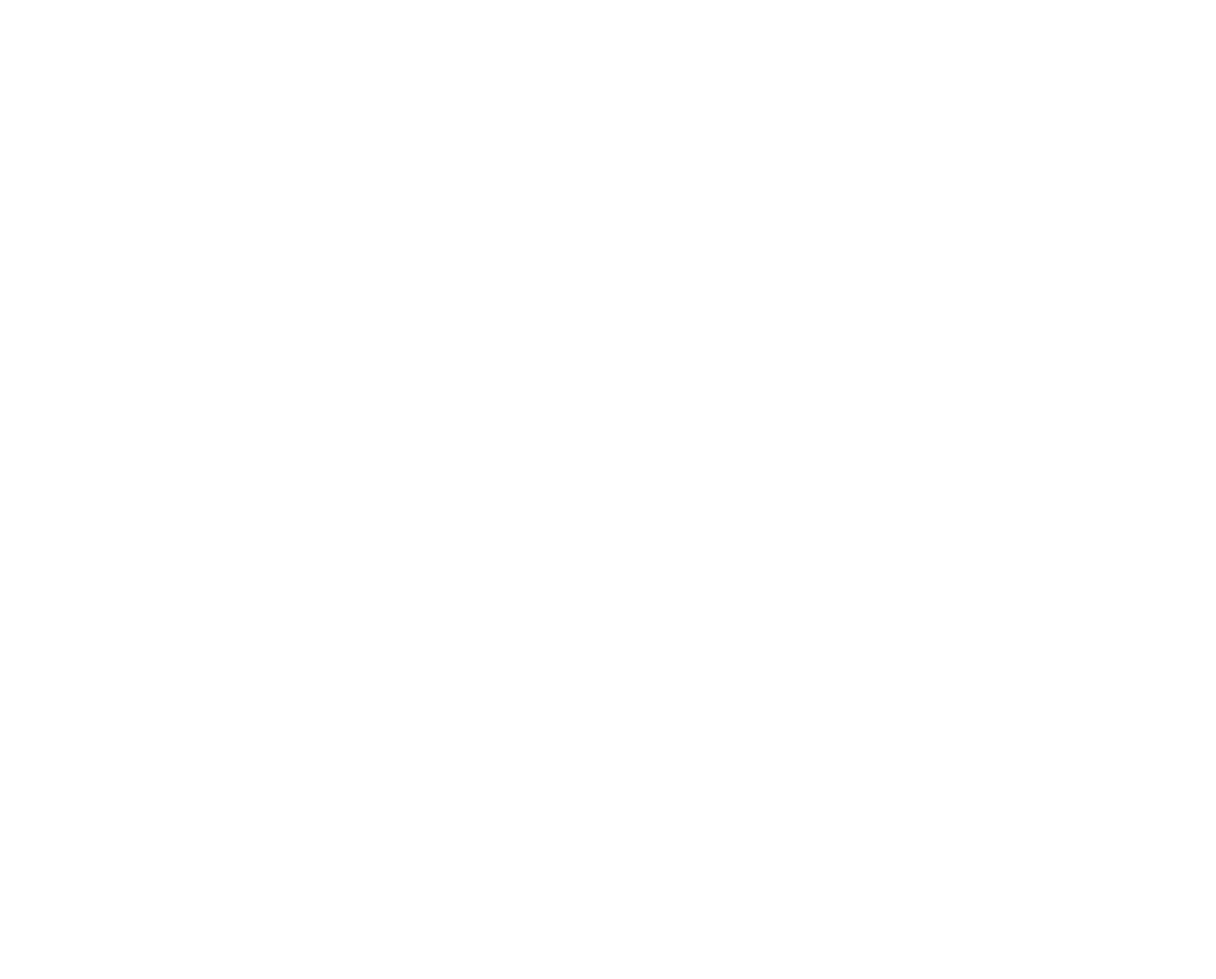
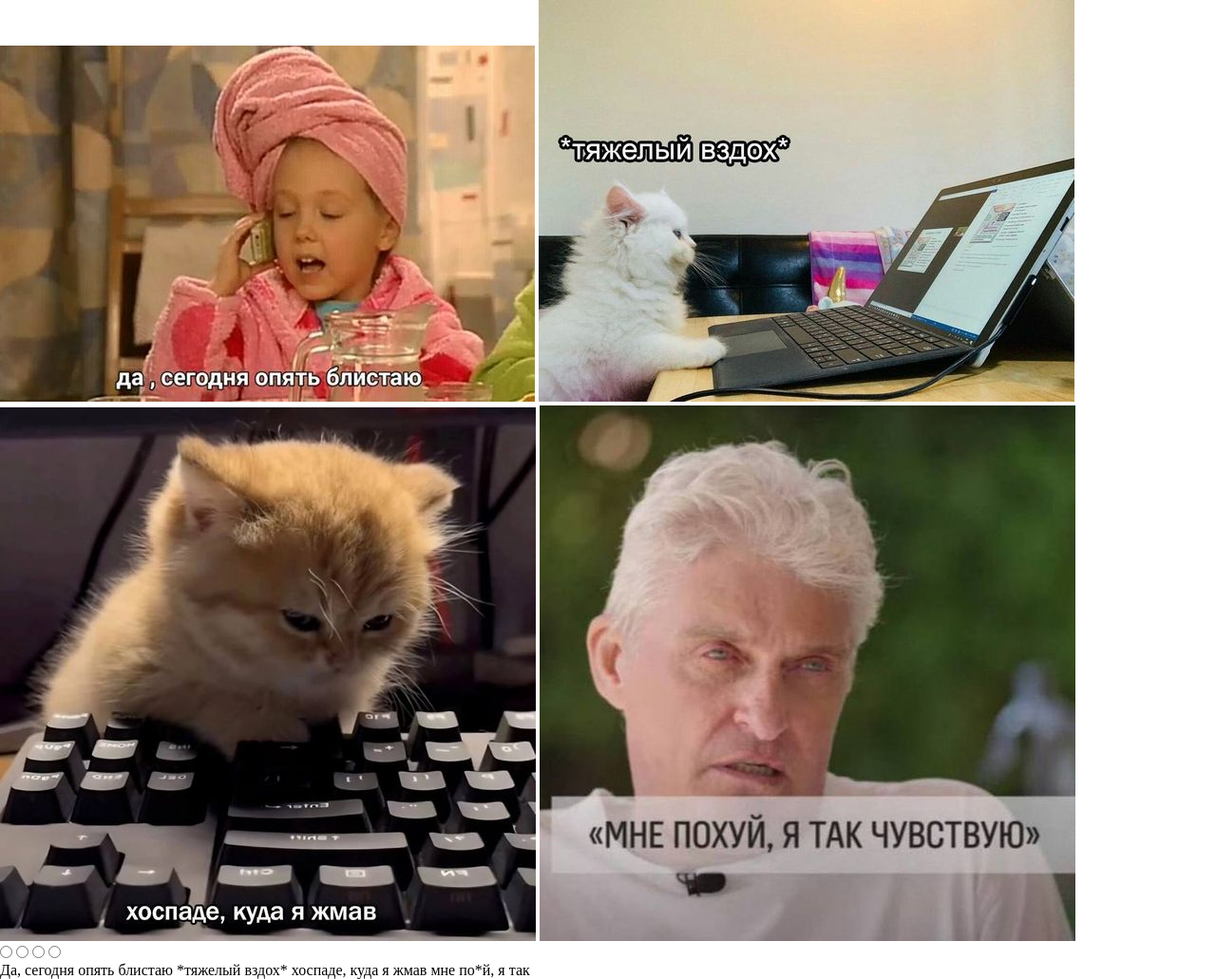
Before and after one commit to AlsuSharifullina/cssMemeSlider, a plain HTML site: page cssMemeSlider/index.html in a window 1280 px wide. Shown: the whole page at 95% size. Before the commit the page ends 800 px from the top, so only its background shows below. Drawn offline with Linux system fonts and the light colour scheme.

Commit message:
init: add  basic html structure (вс, 15.09.2024 23:05:10)

```diff
--- a/cssMemeSlider/index.html
+++ b/cssMemeSlider/index.html
@@ -7,6 +7,29 @@
     <title>Document</title>
 </head>
 <body>
+    <main>
+        <section class="mem-slider">
+            <div class="mem-slider__images">
+                <img src="img/one.jpg" alt="photo mem" class="mem-slider__images-item">
+                <img src="img/two.jpg" alt="photo mem" class="mem-slider__images-item">
+                <img src="img/three.jpg" alt="photo mem" class="mem-slider__images-item">
+                <img src="img/four.jpg" alt="photo mem" class="mem-slider__images-item">
+            </div>
 
+            <div class="mem-slider__btns">
+                <input type="radio" name="btn" id="btn1" >
+                <input type="radio" name="btn" id="btn2">
+                <input type="radio" name="btn" id="btn3">
+                <input type="radio" name="btn" id="btn4">
+            </div>
+
+            <div class="mem-slider__label">
+                <label for="btn1">Да, сегодня опять блистаю</label>
+                <label for="btn2">*тяжелый вздох*</label>
+                <label for="btn3">хоспаде, куда я жмав</label>
+                <label for="btn4">мне по*й, я так</label>
+            </div>
+        </section>
+    </main>
 </body>
 </html>
--- a/cssMemeSlider/style.css
+++ b/cssMemeSlider/style.css
@@ -0,0 +1,5 @@
+*{
+    margin: 0;
+    padding: 0;
+    box-sizing: border-box;
+}
```
